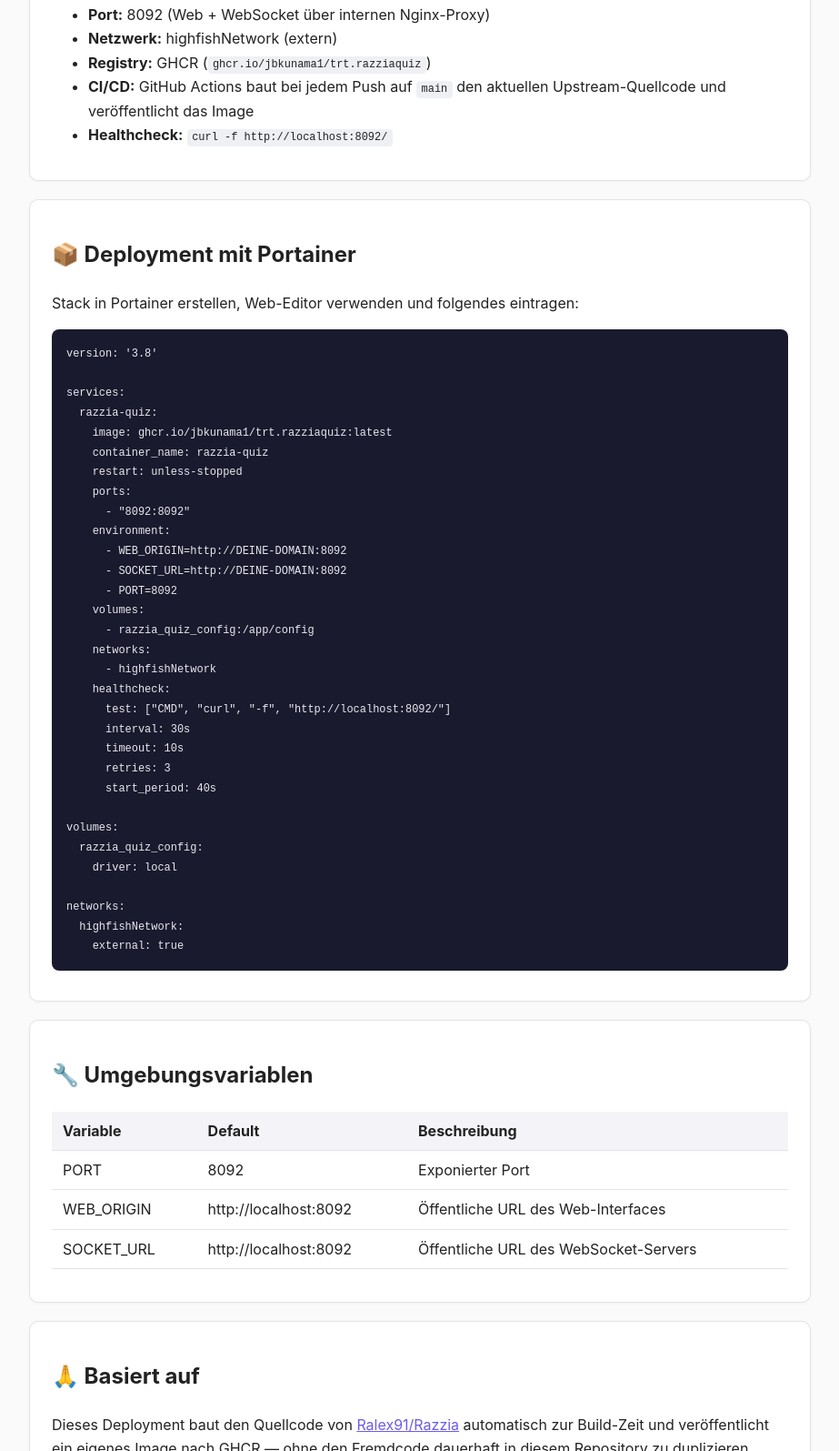
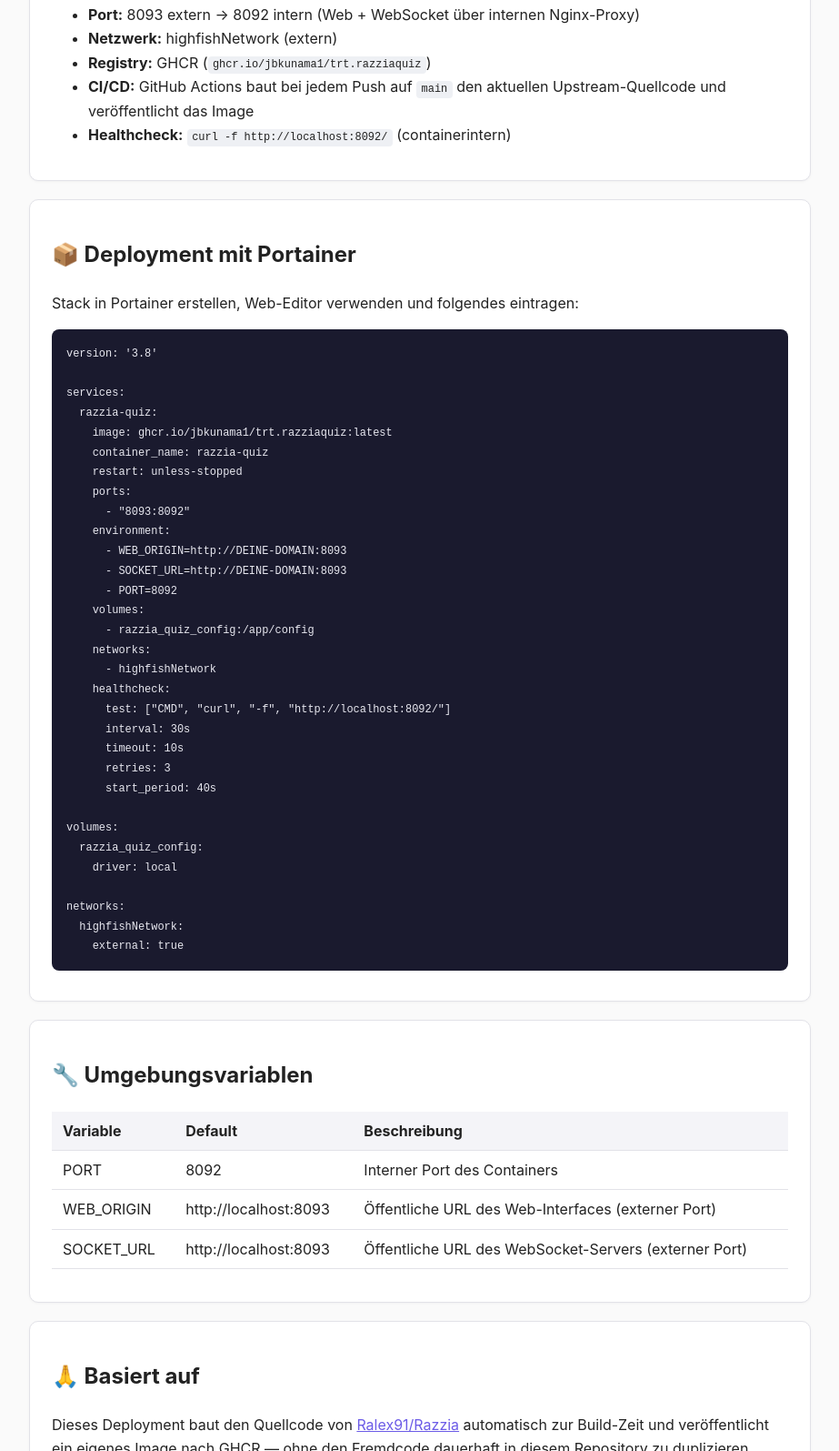
Before and after one commit to jbkunama1/trt.RazziaQuiz, a website: page index.html in a window 1280 px wide. Shown: the part 1210-2805 px from the top of the page at 91% size, without its empty margins (178-1101 px from the left). Drawn offline with Linux system fonts and the light colour scheme.

Commit message:
Update docs to reflect external port 8093

```diff
--- a/index.html
+++ b/index.html
@@ -63,19 +63,19 @@
     <div class="card">
         <h2>🚀 Schnellstart</h2>
         <pre><code>docker compose up -d</code></pre>
-        <p>Danach erreichbar unter <code>http://&lt;host&gt;:8092</code>.</p>
-        <a class="btn" href="http://localhost:8092/manager">Manager öffnen</a>
+        <p>Danach erreichbar unter <code>http://&lt;host&gt;:8093</code>.</p>
+        <a class="btn" href="http://localhost:8093/manager">Manager öffnen</a>
         <a class="btn secondary" href="https://github.com/jbkunama1/trt.RazziaQuiz">Repository ansehen</a>
     </div>
 
     <div class="card">
         <h2>🏗️ Architektur</h2>
         <ul>
-            <li><strong>Port:</strong> 8092 (Web + WebSocket über internen Nginx-Proxy)</li>
+            <li><strong>Port:</strong> 8093 extern &rarr; 8092 intern (Web + WebSocket über internen Nginx-Proxy)</li>
             <li><strong>Netzwerk:</strong> highfishNetwork (extern)</li>
             <li><strong>Registry:</strong> GHCR (<code>ghcr.io/jbkunama1/trt.razziaquiz</code>)</li>
             <li><strong>CI/CD:</strong> GitHub Actions baut bei jedem Push auf <code>main</code> den aktuellen Upstream-Quellcode und veröffentlicht das Image</li>
-            <li><strong>Healthcheck:</strong> <code>curl -f http://localhost:8092/</code></li>
+            <li><strong>Healthcheck:</strong> <code>curl -f http://localhost:8092/</code> (containerintern)</li>
         </ul>
     </div>
 
@@ -90,10 +90,10 @@ services:
     container_name: razzia-quiz
     restart: unless-stopped
     ports:
-      - "8092:8092"
+      - "8093:8092"
     environment:
-      - WEB_ORIGIN=http://DEINE-DOMAIN:8092
-      - SOCKET_URL=http://DEINE-DOMAIN:8092
+      - WEB_ORIGIN=http://DEINE-DOMAIN:8093
+      - SOCKET_URL=http://DEINE-DOMAIN:8093
       - PORT=8092
     volumes:
       - razzia_quiz_config:/app/config
@@ -122,9 +122,9 @@ networks:
                 <tr><th>Variable</th><th>Default</th><th>Beschreibung</th></tr>
             </thead>
             <tbody>
-                <tr><td>PORT</td><td>8092</td><td>Exponierter Port</td></tr>
-                <tr><td>WEB_ORIGIN</td><td>http://localhost:8092</td><td>Öffentliche URL des Web-Interfaces</td></tr>
-                <tr><td>SOCKET_URL</td><td>http://localhost:8092</td><td>Öffentliche URL des WebSocket-Servers</td></tr>
+                <tr><td>PORT</td><td>8092</td><td>Interner Port des Containers</td></tr>
+                <tr><td>WEB_ORIGIN</td><td>http://localhost:8093</td><td>Öffentliche URL des Web-Interfaces (externer Port)</td></tr>
+                <tr><td>SOCKET_URL</td><td>http://localhost:8093</td><td>Öffentliche URL des WebSocket-Servers (externer Port)</td></tr>
             </tbody>
         </table>
     </div>
```
Also changed, not shown: README.md.
